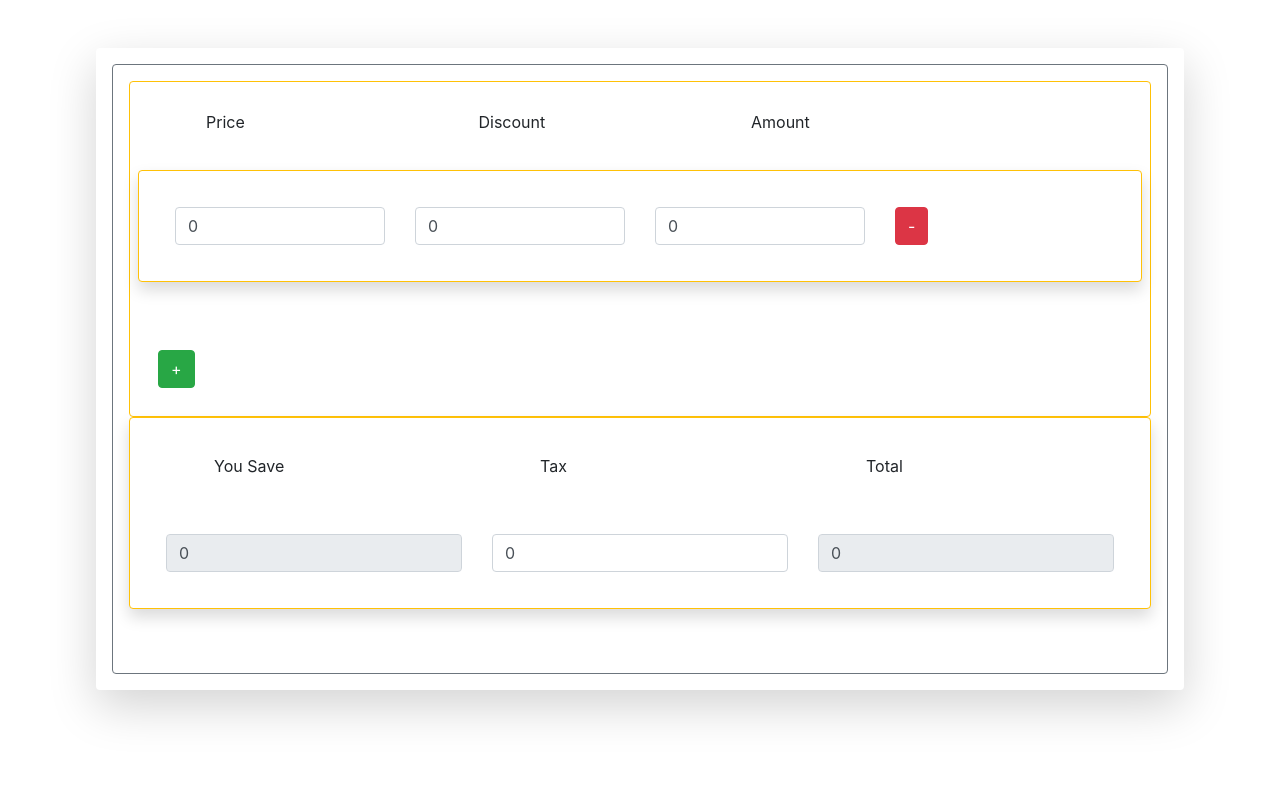
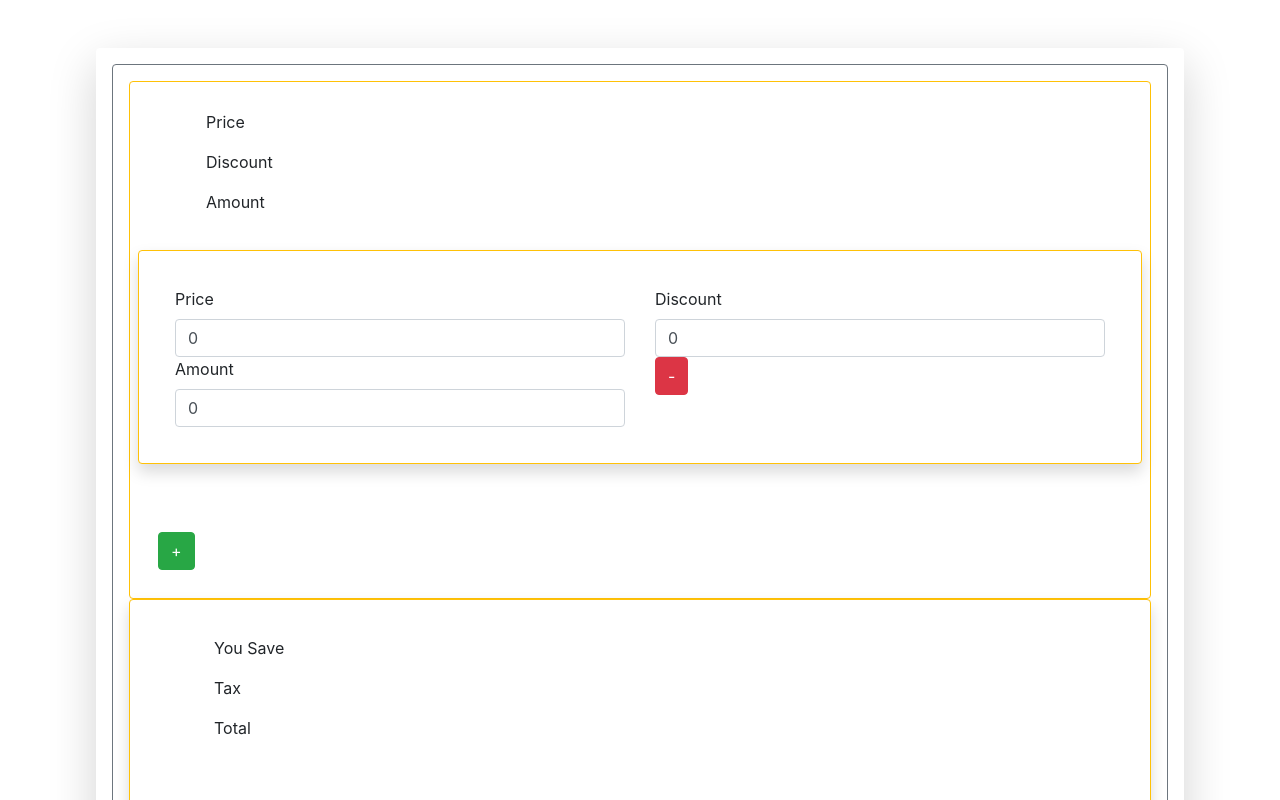
Before and after one commit to menonrudhin/discount-calculator-web, an Angular app in the folder discount-calculator-web/: page / in a window 1280 px wide. Shown: the top 800 px of the page. Built offline with nearby package versions, Linux system fonts and the light colour scheme.

Commit message:
Responsive UI for laptop as well as mobile devices

```diff
--- a/discount-calculator-web/src/app/sheet/sheet.component.html
+++ b/discount-calculator-web/src/app/sheet/sheet.component.html
@@ -1,62 +1,82 @@
 <div class="d-flex justify-content-center align-items-center mx-5">
     <div class="shadow-lg p-3 mb-5 bg-white rounded font-monospace m-5">
         <div class="p-3 container card border border-secondary">
+            <!-- Labels and input field for price, discount and total after the discount -->
             <div class="card p-2 border border-warning">
-                <div class="row card-body">
-                    <div class="col-sm mx-5">
+                <!-- Labels -->
+                <div class="row card-body d-none d-md-block">
+                    <div class="col-md-6 mx-5">
                         <p class="fw-bold">Price</p>
                     </div>
-                    <div class="col-sm mx-5">
+                    <div class="col-md-6 mx-5">
                         <p class="fw-bold">Discount</p>
                     </div>
-                    <div class="col-sm mx-5">
+                    <div class="col-md-6 mx-5">
                         <p class="fw-bold">Amount</p>
                     </div>
-                    <div class="col-sm"></div>
+                    <div class="col-md-6"></div>
                 </div>
+                <!-- Input fields -->
                 <div class="card border border-warning shadow p-3 mb-5 bg-white rounded"
                     *ngFor="let row of rows; let i=index;">
                     <div class="row card-body">
-                        <div class="col-sm"><input class="form-control" #txtPrice type="text"
-                                [attr.value]="row.txtPrice | number:'1.0-3'"
+                        <div class="col-md-6">
+                            <label class="fw-bold d-none d-sm-block d-xs-block">Price</label>
+                            <input class="form-control" #txtPrice type="text"
+                                [attr.value]="row.txtPrice| number:'1.0-3'"
                                 (input)="txtPrice.value.length > 0 && onTxtPriceChange(txtPrice.value,i)" /></div>
-                        <div class="col-sm"><input class="form-control" #txtDiscount type="text"
+                        <div class="col-md-6">
+                            <label class="fw-bold d-none d-sm-block d-xs-block">Discount</label>
+                            <input class="form-control" #txtDiscount type="text"
                                 [attr.value]="row.txtDiscount | number:'1.0-3'"
                                 (input)="txtDiscount.value.length > 0 && onTxtDiscountChange(txtDiscount.value,i)" />
                         </div>
-                        <div class="col-sm"><input class="form-control" #txtAmount type="text"
+                        <div class="col-md-6">
+                            <label class="fw-bold d-none d-sm-block d-xs-block">Amount</label>
+                            <input class="form-control" #txtAmount type="text"
                                 [attr.value]="row.txtAmount | number:'1.0-3'" />
                         </div>
-                        <div class="col-sm"><button type="button" class="btn btn-danger"
+                        <!-- Remove row button -->
+                        <div class="col-md-6"><button type="button" class="btn btn-danger"
                                 (click)="onRemoveRow(i)">-</button>
                         </div>
                     </div>
                 </div>
+                <!-- Add row button -->
                 <div class="row card-body">
-                    <div class="col-sm">
+                    <div class="col-md-6">
                         <button type="button" class="btn btn-success" (click)="onAddRow()">+</button>
                     </div>
                 </div>
             </div>
+            <!-- Labels, you save, tax input field and total resutls row -->
             <div class="card border border-warning shadow p-3 mb-5 bg-white rounded">
-                <div class="row card-body">
-                    <div class="fw-bold col-sm mx-5">
+                <!-- Labels -->
+                <div class="row card-body d-none d-md-block">
+                    <div class="fw-bold col-md-6 mx-5">
                         <p class="fw-bold">You Save</p>
                     </div>
-                    <div class="fw-bold col-sm mx-5">
+                    <div class="fw-bold col-md-6 mx-5">
                         <p class="fw-bold">Tax</p>
                     </div>
-                    <div class="fw-bold col-sm mx-5">
+                    <div class="fw-bold col-md-6 mx-5">
                         <p class="fw-bold">Total</p>
                     </div>
                 </div>
+                <!-- Final results -->
                 <div class="row card-body">
-                    <div class="col-sm"><input class="form-control" type="text"
+                    <div class="col-md-6">
+                        <label class="fw-bold d-none d-sm-block d-xs-block">You Save</label>
+                        <input class="form-control" type="text"
                             [attr.value]="txtYouSave | number:'1.0-3'" disabled /></div>
-                    <div class="col-sm"><input class="form-control" #_txtTax type="text"
+                    <div class="col-md-6">
+                        <label class="fw-bold d-none d-sm-block d-xs-block">Tax</label>
+                        <input class="form-control" #_txtTax type="text"
                             [attr.value]="txtTax | number:'1.0-3'"
                             (input)="_txtTax.value.length > 0 && onTxtTaxChange(_txtTax.value)" /></div>
-                    <div class="col-sm"><input class="form-control" type="text" [attr.value]="txtTotal | number:'1.0-3'"
+                    <div class="col-md-6">
+                        <label class="fw-bold d-none d-sm-block d-xs-block">Total</label>
+                        <input class="form-control" type="text" [attr.value]="txtTotal | number:'1.0-3'"
                             disabled /></div>
                 </div>
             </div>
--- a/discount-calculator-web/src/app/sheet/sheet.component.ts
+++ b/discount-calculator-web/src/app/sheet/sheet.component.ts
@@ -25,9 +25,6 @@ export class SheetComponent implements OnInit {
   }
 
   ngOnInit(): void {
-    this.txtYouSave='0';
-    this.txtTax='0';
-    this.txtTotal='0';
   }
 
   onTxtPriceChange(txtPrice:string,index:number){
```
